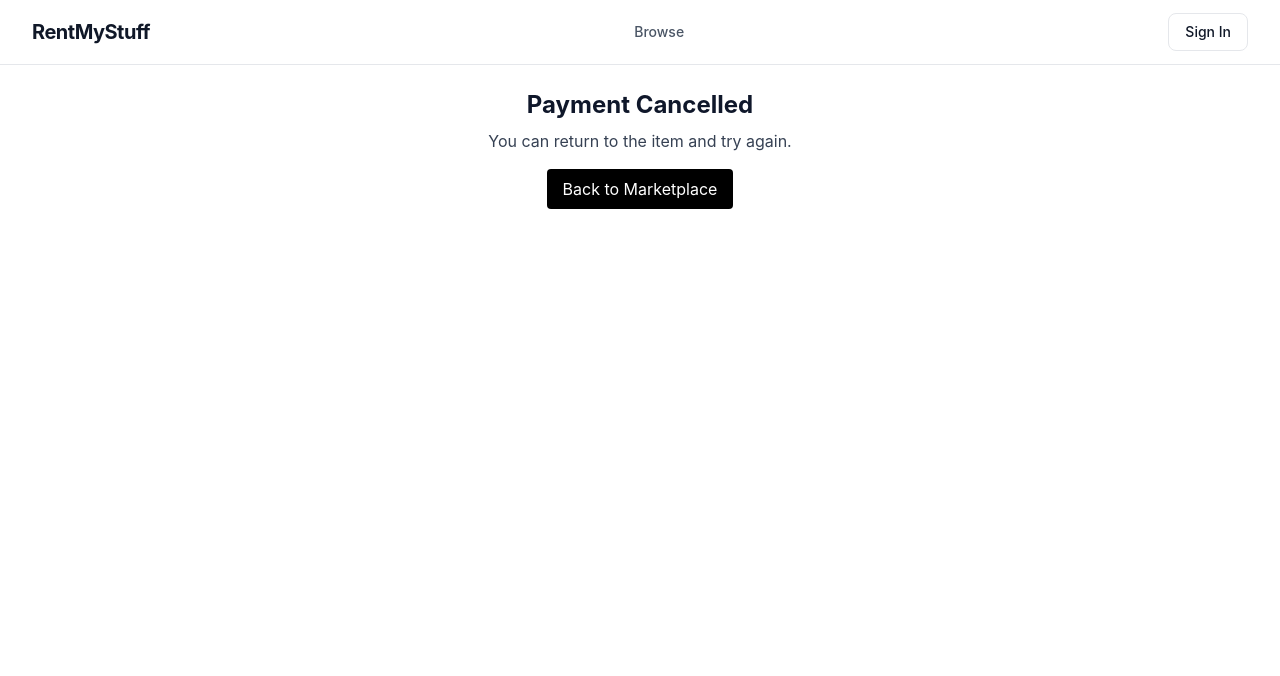
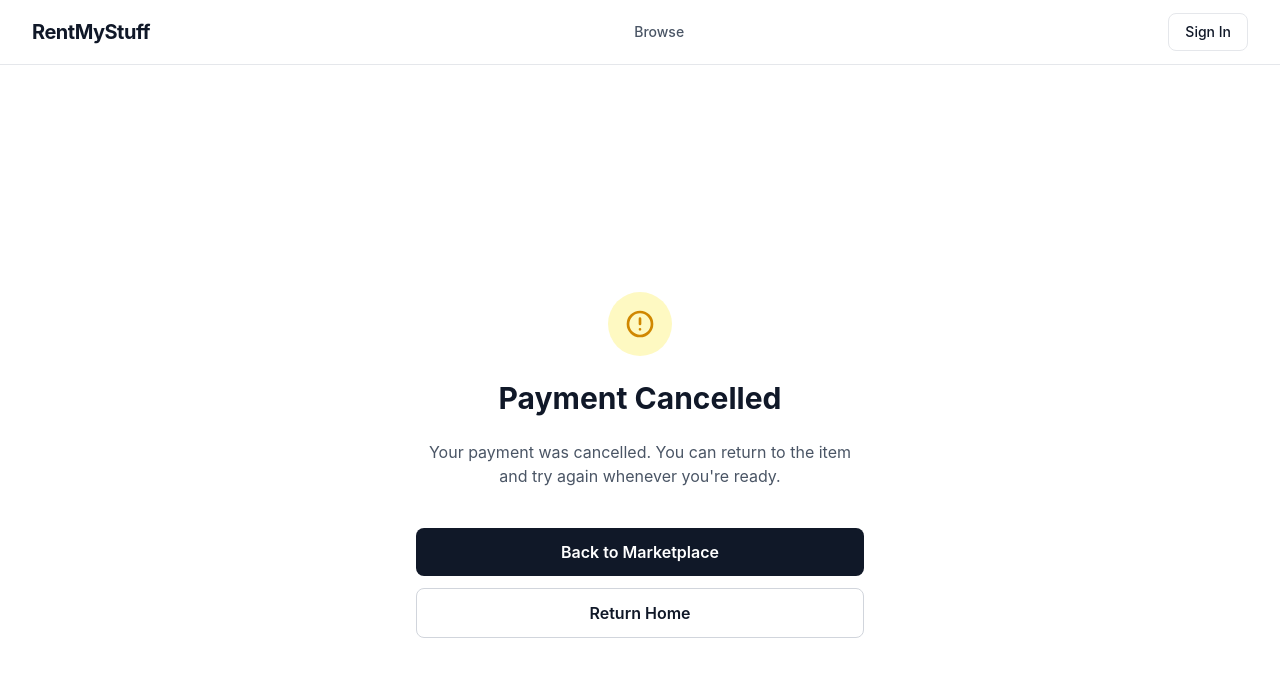
Before and after one commit to Jatin1628/RentMyStuff, a Next.js app: page /checkout/cancel in a window 1280 px wide. Shown: the top 676 px of the page. Built offline with nearby package versions, Linux system fonts and the light colour scheme; no server answers.

Commit message:
Improve checkout cancel page with premium design
cgen-dc57ae8c1be64ec2b338aadec22437f2

```diff
--- a/src/app/checkout/cancel/page.tsx
+++ b/src/app/checkout/cancel/page.tsx
@@ -4,12 +4,32 @@ import Link from "next/link";
 
 export default function CheckoutCancelPage() {
   return (
-    <main className="p-6 max-w-xl mx-auto text-center">
-      <h1 className="text-2xl font-bold mb-2">Payment Cancelled</h1>
-      <p className="text-gray-700">You can return to the item and try again.</p>
-      <Link href="/items" className="mt-4 inline-block bg-black text-white px-4 py-2 rounded">
-        Back to Marketplace
-      </Link>
+    <main className="min-h-screen bg-white flex items-center justify-center px-4">
+      <div className="max-w-md w-full text-center space-y-6">
+        <div className="w-16 h-16 rounded-full bg-yellow-100 flex items-center justify-center mx-auto">
+          <svg className="w-8 h-8 text-yellow-600" fill="none" viewBox="0 0 24 24" stroke="currentColor">
+            <path strokeLinecap="round" strokeLinejoin="round" strokeWidth={2} d="M12 8v4m0 4v.01M21 12a9 9 0 11-18 0 9 9 0 0118 0z" />
+          </svg>
+        </div>
+        <h1 className="text-3xl font-bold text-gray-900">Payment Cancelled</h1>
+        <p className="text-gray-600">
+          Your payment was cancelled. You can return to the item and try again whenever you're ready.
+        </p>
+        <div className="pt-4 space-y-3">
+          <Link
+            href="/items"
+            className="block px-6 py-3 bg-gray-900 text-white font-semibold rounded-lg hover:bg-gray-800 transition-colors"
+          >
+            Back to Marketplace
+          </Link>
+          <Link
+            href="/"
+            className="block px-6 py-3 border border-gray-300 text-gray-900 font-semibold rounded-lg hover:bg-gray-50 transition-colors"
+          >
+            Return Home
+          </Link>
+        </div>
+      </div>
     </main>
   );
 }
```
